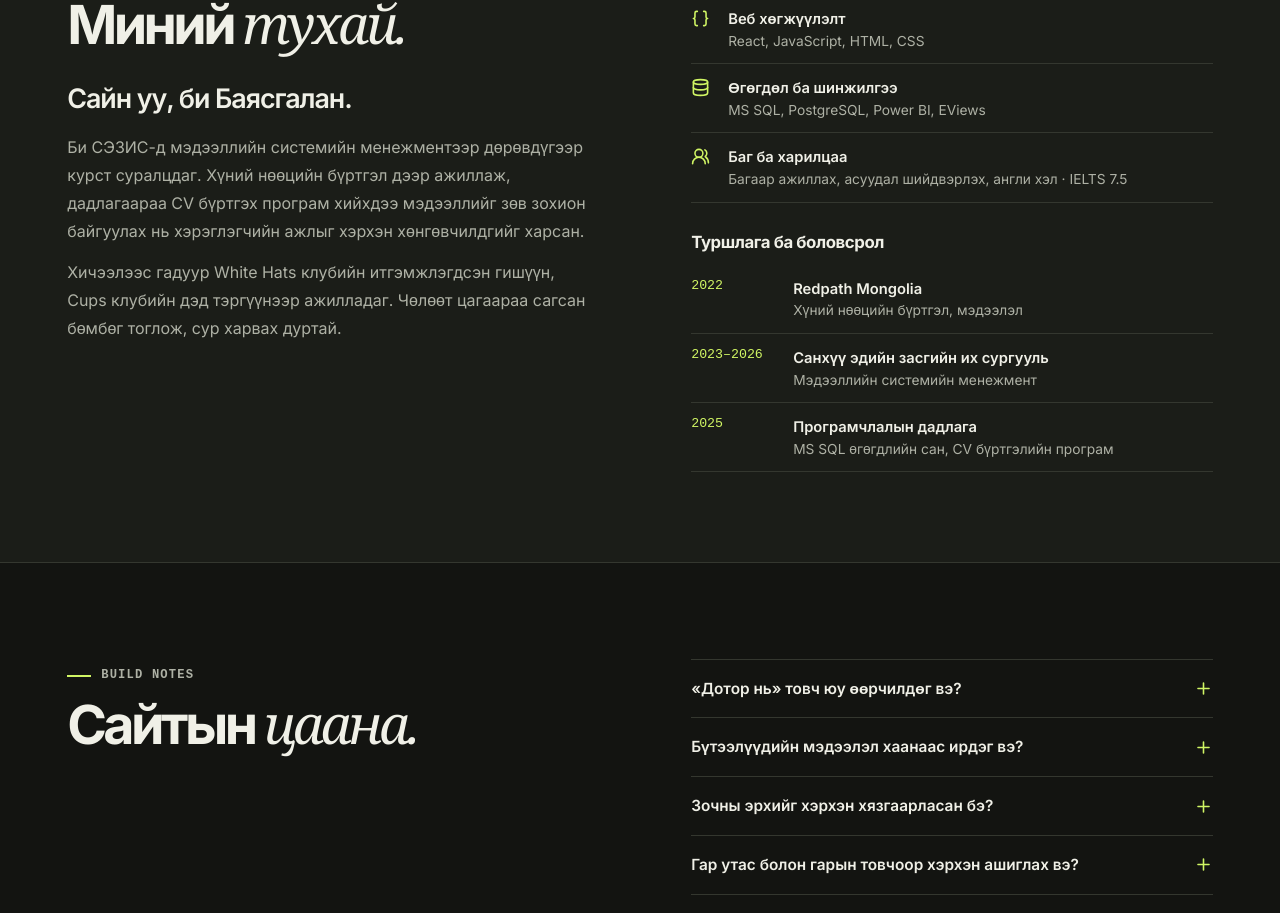
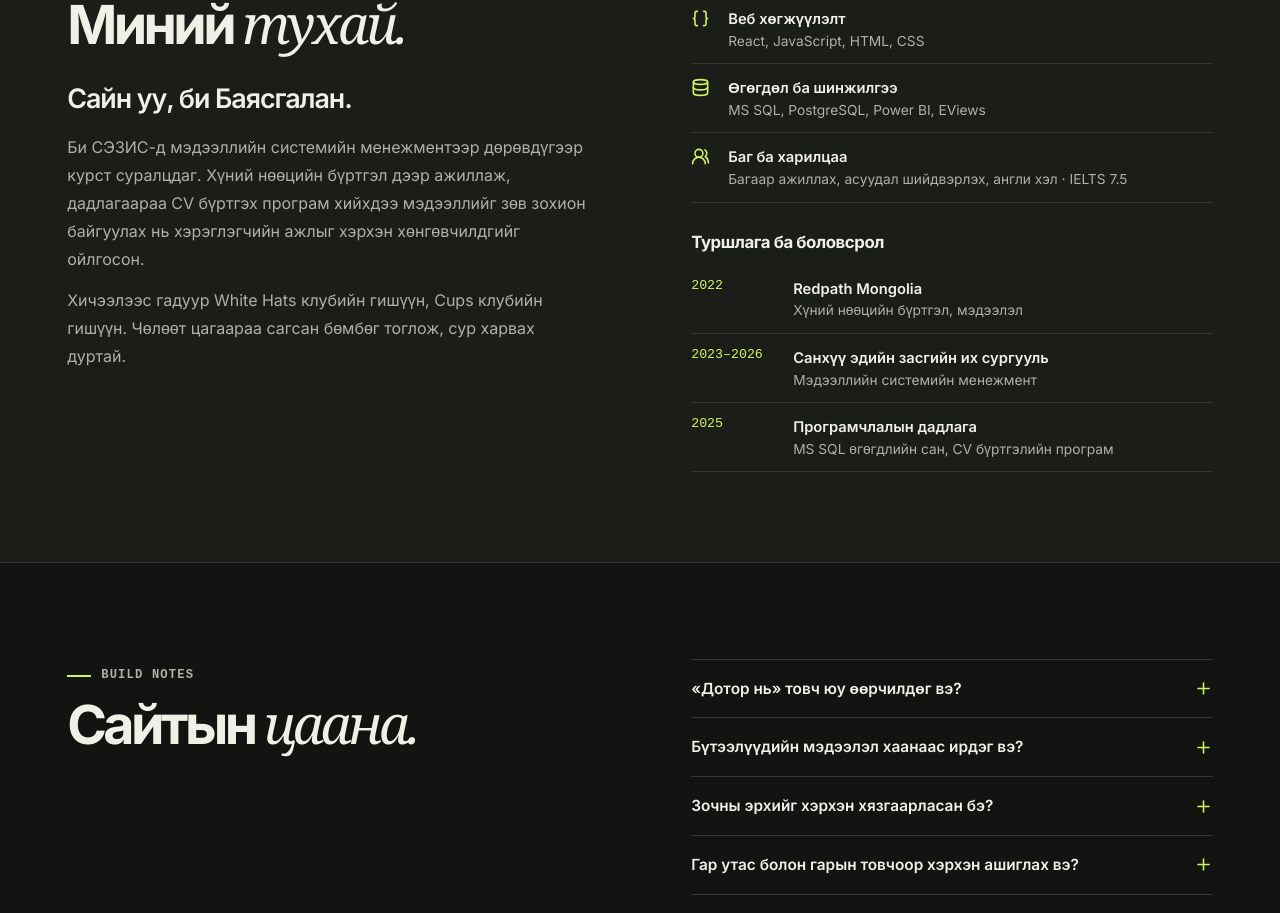
Before and after one commit to B23FA1882/SWE334_Portfolio, a React (Vite) app: page / in a window 1280 px wide. Shown: the part 1075-1988 px from the top of the page. Built offline with nearby package versions, Linux system fonts and the light colour scheme; no server answers; the database is empty.

Commit message:
Update About section biography

```diff
--- a/src/components/About.tsx
+++ b/src/components/About.tsx
@@ -18,8 +18,8 @@ export default function About() {
         <span className="section-label"><span className="label-line"/>ABOUT ME</span>
         <h2 id="about-title">Миний <em>тухай.</em></h2>
         <p className="about-lead">Сайн уу, би Баясгалан.</p>
-        <p>Би СЭЗИС-д мэдээллийн системийн менежментээр дөрөвдүгээр курст суралцдаг. Хүний нөөцийн бүртгэл дээр ажиллаж, дадлагаараа CV бүртгэх програм хийхдээ мэдээллийг зөв зохион байгуулах нь хэрэглэгчийн ажлыг хэрхэн хөнгөвчилдгийг харсан.</p>
-        <p>Хичээлээс гадуур White Hats клубийн итгэмжлэгдсэн гишүүн, Cups клубийн дэд тэргүүнээр ажилладаг. Чөлөөт цагаараа сагсан бөмбөг тоглож, сур харвах дуртай.</p>
+        <p>Би СЭЗИС-д мэдээллийн системийн менежментээр дөрөвдүгээр курст суралцдаг. Хүний нөөцийн бүртгэл дээр ажиллаж, дадлагаараа CV бүртгэх програм хийхдээ мэдээллийг зөв зохион байгуулах нь хэрэглэгчийн ажлыг хэрхэн хөнгөвчилдгийг ойлгосон.</p>
+        <p>Хичээлээс гадуур White Hats клубийн гишүүн, Cups клубийн гишүүн. Чөлөөт цагаараа сагсан бөмбөг тоглож, сур харвах дуртай.</p>
       </div>
       <div className="about-detail">
         <h3>Ур чадвар</h3>
```
